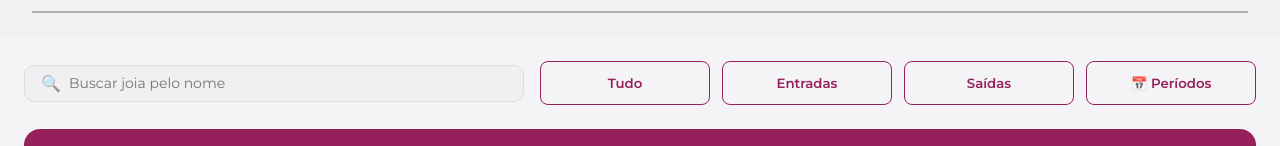
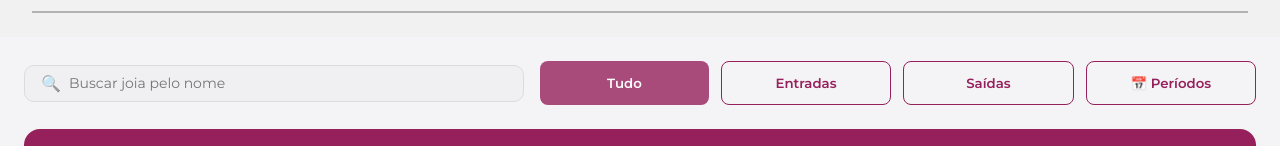
Before and after one commit to Ca-Ca-grupo8/FrontEnd, a React (Vite) app in the folder caeca/: page /historico/movimentacoes in a window 1280 px wide. Shown: the part 249-395 px from the top of the page. Built offline with nearby package versions, Linux system fonts and the light colour scheme; no server answers; sample sign-in values are in the browser's storage; a web font is replaced by a local one.

Commit message:
feat: ajustando botão filtro

```diff
--- a/caeca/src/components/ui/Button.jsx
+++ b/caeca/src/components/ui/Button.jsx
@@ -1,9 +1,10 @@
-import '../../styles/Button.css';
+import style from '../../styles/Button.module.css';
 
-export function Button({ children, type = "button", colorido = true, ...props}){
+export function Button({ children, type = "button", colorido = true, disabled = false, ...props}){
     return (
-        <button className={`button-container ${colorido ? 'colorido' : 'transparente'}`}
+        <button className={style['button-container'] + ' ' + (colorido ? style['colorido'] : style['transparente'])}
          type={type}
+         disabled={disabled}
          {...props}>
             {children}
         </button>
--- a/caeca/src/pages/movimentacaoEstoque/MovimentacaoEstoque.jsx
+++ b/caeca/src/pages/movimentacaoEstoque/MovimentacaoEstoque.jsx
@@ -101,9 +101,9 @@ export function MovimentacaoEstoque() {
                     </div>
 
                     <div className={style['filter-buttons']}>
-                        <Button children={"Tudo"} colorido={false} onClick={() => setFilterType('tudo')} />
-                        <Button children={"Entradas"} colorido={false} onClick={() => setFilterType('entradas')} />
-                        <Button children={"Saídas"} colorido={false} onClick={() => setFilterType('saidas')} />
+                        <Button children={"Tudo"} colorido={filterType === 'tudo'} disabled={filterType === 'tudo'} onClick={() => setFilterType('tudo')} />
+                        <Button children={"Entradas"} colorido={filterType === 'entradas'} disabled={filterType === 'entradas'} onClick={() => setFilterType('entradas')} />
+                        <Button children={"Saídas"} colorido={filterType === 'saidas'} disabled={filterType === 'saidas'} onClick={() => setFilterType('saidas')} />
                         <Button children={"📅 Períodos"} colorido={false} />
                     </div>
                 </div>
--- a/caeca/src/styles/Button.css
+++ b/caeca/src/styles/Button.module.css
@@ -9,7 +9,7 @@
   box-sizing: border-box;
 }
 
-.button-container:hover {
+.button-container:hover:not(:disabled) {
   filter: brightness(1.1);
 }
 
@@ -24,3 +24,9 @@
   border: none;
   color: white;
 }
+
+.button-container:disabled {
+  cursor: not-allowed;
+  opacity: 0.8;
+  filter: none;
+}
```
